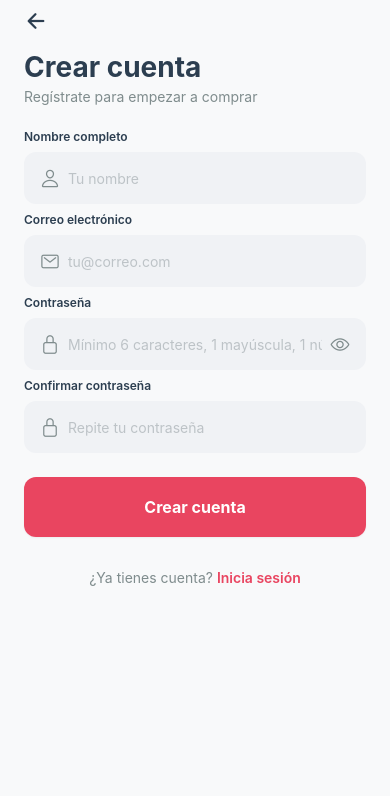
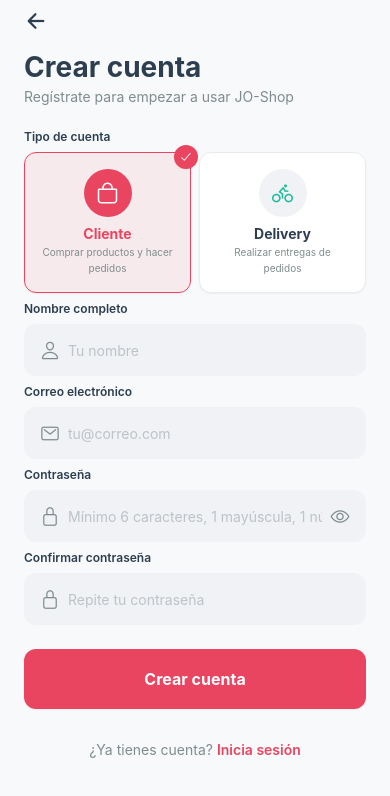
Before and after one commit to preto960/JO-Shop, a React Native app in the folder JO-Shop/: screen /Register in a window 390 px wide. Shown: the top 796 px of the page. Built offline with nearby package versions, Linux system fonts and the light colour scheme.

Commit message:
feat: remove demo credentials from login + add role selection (customer/delivery) on register

```diff
--- a/JO-Shop/src/context/AuthContext.js
+++ b/JO-Shop/src/context/AuthContext.js
@@ -137,7 +137,7 @@ export const AuthProvider = ({children}) => {
   }, [saveSession]);
 
   // Registro
-  const register = useCallback(async (name, email, password) => {
+  const register = useCallback(async (name, email, password, role = 'customer') => {
     try {
       dispatch({type: ACTIONS.SET_LOADING, payload: true});
       dispatch({type: ACTIONS.CLEAR_ERROR});
@@ -147,7 +147,7 @@ export const AuthProvider = ({children}) => {
         throw new Error('Configura la URL del servidor en Ajustes');
       }
 
-      const response = await api.post('/auth/register', {name, email, password});
+      const response = await api.post('/auth/register', {name, email, password, role});
       const {user, token, refreshToken} = response;
 
       await saveSession({user, token, refreshToken});
--- a/JO-Shop/src/screens/LoginScreen.js
+++ b/JO-Shop/src/screens/LoginScreen.js
@@ -12,7 +12,6 @@ import {
 import {SafeAreaView} from 'react-native-safe-area-context';
 import Icon from 'react-native-vector-icons/Ionicons';
 import {useAuth} from '@context/AuthContext';
-import ENV from '@config/env';
 import theme from '@theme/styles';
 
 const LoginScreen = ({navigation}) => {
@@ -131,24 +130,7 @@ const LoginScreen = ({navigation}) => {
             </View>
           </View>
 
-          {/* Demo credentials */}
-          <View style={styles.demoContainer}>
-            <Text style={styles.demoTitle}>Credenciales de prueba:</Text>
-            <TouchableOpacity
-              onPress={() => {setEmail(ENV.DEMO_ADMIN_EMAIL); setPassword(ENV.DEMO_ADMIN_PASSWORD);}}
-              style={styles.demoButton}
-              activeOpacity={0.7}>
-              <Icon name="shield-outline" size={16} color={theme.colors.accent} />
-              <Text style={styles.demoText}>Admin: {ENV.DEMO_ADMIN_EMAIL}</Text>
-            </TouchableOpacity>
-            <TouchableOpacity
-              onPress={() => {setEmail(ENV.DEMO_CLIENT_EMAIL); setPassword(ENV.DEMO_CLIENT_PASSWORD);}}
-              style={styles.demoButton}
-              activeOpacity={0.7}>
-              <Icon name="person-outline" size={16} color={theme.colors.textSecondary} />
-              <Text style={styles.demoText}>Cliente: {ENV.DEMO_CLIENT_EMAIL}</Text>
-            </TouchableOpacity>
-          </View>
+
         </ScrollView>
       </KeyboardAvoidingView>
     </SafeAreaView>
@@ -260,28 +242,7 @@ const styles = StyleSheet.create({
     fontWeight: '600',
     color: theme.colors.accent,
   },
-  demoContainer: {
-    marginTop: theme.spacing.xl,
-    padding: theme.spacing.md,
-    backgroundColor: theme.colors.inputBg,
-    borderRadius: theme.borderRadius.md,
-  },
-  demoTitle: {
-    fontSize: theme.fontSize.sm,
-    fontWeight: '600',
-    color: theme.colors.textSecondary,
-    marginBottom: theme.spacing.sm,
-  },
-  demoButton: {
-    flexDirection: 'row',
-    alignItems: 'center',
-    gap: theme.spacing.sm,
-    paddingVertical: theme.spacing.xs,
-  },
-  demoText: {
-    fontSize: theme.fontSize.sm,
-    color: theme.colors.textSecondary,
-  },
+
 });
 
 export default LoginScreen;
--- a/JO-Shop/src/screens/RegisterScreen.js
+++ b/JO-Shop/src/screens/RegisterScreen.js
@@ -14,18 +14,42 @@ import Icon from 'react-native-vector-icons/Ionicons';
 import {useAuth} from '@context/AuthContext';
 import theme from '@theme/styles';
 
+const ROLE_OPTIONS = [
+  {
+    key: 'customer',
+    label: 'Cliente',
+    description: 'Comprar productos y hacer pedidos',
+    icon: 'bag-outline',
+    color: theme.colors.accent,
+    bgColor: theme.colors.accent + '15',
+  },
+  {
+    key: 'delivery',
+    label: 'Delivery',
+    description: 'Realizar entregas de pedidos',
+    icon: 'bicycle-outline',
+    color: '#1ABC9C',
+    bgColor: '#1ABC9C15',
+  },
+];
+
 const RegisterScreen = ({navigation}) => {
   const {register, isLoading, error, clearError} = useAuth();
   const [name, setName] = useState('');
   const [email, setEmail] = useState('');
   const [password, setPassword] = useState('');
   const [confirmPassword, setConfirmPassword] = useState('');
+  const [selectedRole, setSelectedRole] = useState('customer');
   const [showPassword, setShowPassword] = useState(false);
   const [localError, setLocalError] = useState('');
 
   const handleRegister = async () => {
     setLocalError('');
 
+    if (!selectedRole) {
+      setLocalError('Selecciona un tipo de cuenta');
+      return;
+    }
     if (!name.trim() || name.trim().length < 2) {
       setLocalError('El nombre debe tener al menos 2 caracteres');
       return;
@@ -51,7 +75,7 @@ const RegisterScreen = ({navigation}) => {
       return;
     }
 
-    const result = await register(name.trim(), email.trim().toLowerCase(), password);
+    const result = await register(name.trim(), email.trim().toLowerCase(), password, selectedRole);
     if (!result.success) {
       setLocalError(result.error);
     }
@@ -78,7 +102,7 @@ const RegisterScreen = ({navigation}) => {
 
           <View style={styles.header}>
             <Text style={styles.title}>Crear cuenta</Text>
-            <Text style={styles.subtitle}>Regístrate para empezar a comprar</Text>
+            <Text style={styles.subtitle}>Regístrate para empezar a usar JO-Shop</Text>
           </View>
 
           {/* Error */}
@@ -94,6 +118,49 @@ const RegisterScreen = ({navigation}) => {
 
           {/* Form */}
           <View style={styles.form}>
+            {/* Role Selection */}
+            <Text style={styles.label}>Tipo de cuenta</Text>
+            <View style={styles.roleContainer}>
+              {ROLE_OPTIONS.map(option => {
+                const isSelected = selectedRole === option.key;
+                return (
+                  <TouchableOpacity
+                    key={option.key}
+                    onPress={() => setSelectedRole(option.key)}
+                    style={[
+                      styles.roleCard,
+                      isSelected && {backgroundColor: option.bgColor, borderColor: option.color},
+                    ]}
+                    activeOpacity={0.7}>
+                    <View style={[
+                      styles.roleIconContainer,
+                      isSelected && {backgroundColor: option.color},
+                    ]}>
+                      <Icon
+                        name={option.icon}
+                        size={24}
+                        color={isSelected ? theme.colors.white : option.color}
+                      />
+                    </View>
+                    <Text style={[
+                      styles.roleLabel,
+                      isSelected && {color: option.color},
+                    ]}>
+                      {option.label}
+                    </Text>
+                    <Text style={styles.roleDescription} numberOfLines={2}>
+                      {option.description}
+                    </Text>
+                    {isSelected && (
+                      <View style={[styles.roleCheck, {backgroundColor: option.color}]}>
+                        <Icon name="checkmark" size={14} color={theme.colors.white} />
+                      </View>
+                    )}
+                  </TouchableOpacity>
+                );
+              })}
+            </View>
+
             <Text style={styles.label}>Nombre completo</Text>
             <View style={styles.inputContainer}>
               <Icon name="person-outline" size={20} color={theme.colors.textSecondary} />
@@ -228,6 +295,56 @@ const styles = StyleSheet.create({
     fontWeight: '600',
     color: theme.colors.text,
   },
+
+  // Role Selection
+  roleContainer: {
+    flexDirection: 'row',
+    gap: theme.spacing.sm,
+  },
+  roleCard: {
+    flex: 1,
+    backgroundColor: theme.colors.card,
+    borderRadius: theme.borderRadius.md,
+    borderWidth: 1.5,
+    borderColor: theme.colors.border,
+    padding: theme.spacing.md,
+    alignItems: 'center',
+    position: 'relative',
+    ...theme.shadows.sm,
+  },
+  roleIconContainer: {
+    width: 48,
+    height: 48,
+    borderRadius: 24,
+    backgroundColor: theme.colors.inputBg,
+    alignItems: 'center',
+    justifyContent: 'center',
+    marginBottom: theme.spacing.sm,
+  },
+  roleLabel: {
+    fontSize: theme.fontSize.md,
+    fontWeight: '700',
+    color: theme.colors.text,
+    marginBottom: 2,
+  },
+  roleDescription: {
+    fontSize: theme.fontSize.xs,
+    color: theme.colors.textSecondary,
+    textAlign: 'center',
+    lineHeight: 16,
+  },
+  roleCheck: {
+    position: 'absolute',
+    top: -8,
+    right: -8,
+    width: 24,
+    height: 24,
+    borderRadius: 12,
+    alignItems: 'center',
+    justifyContent: 'center',
+    ...theme.shadows.sm,
+  },
+
   inputContainer: {
     flexDirection: 'row',
     alignItems: 'center',
```
